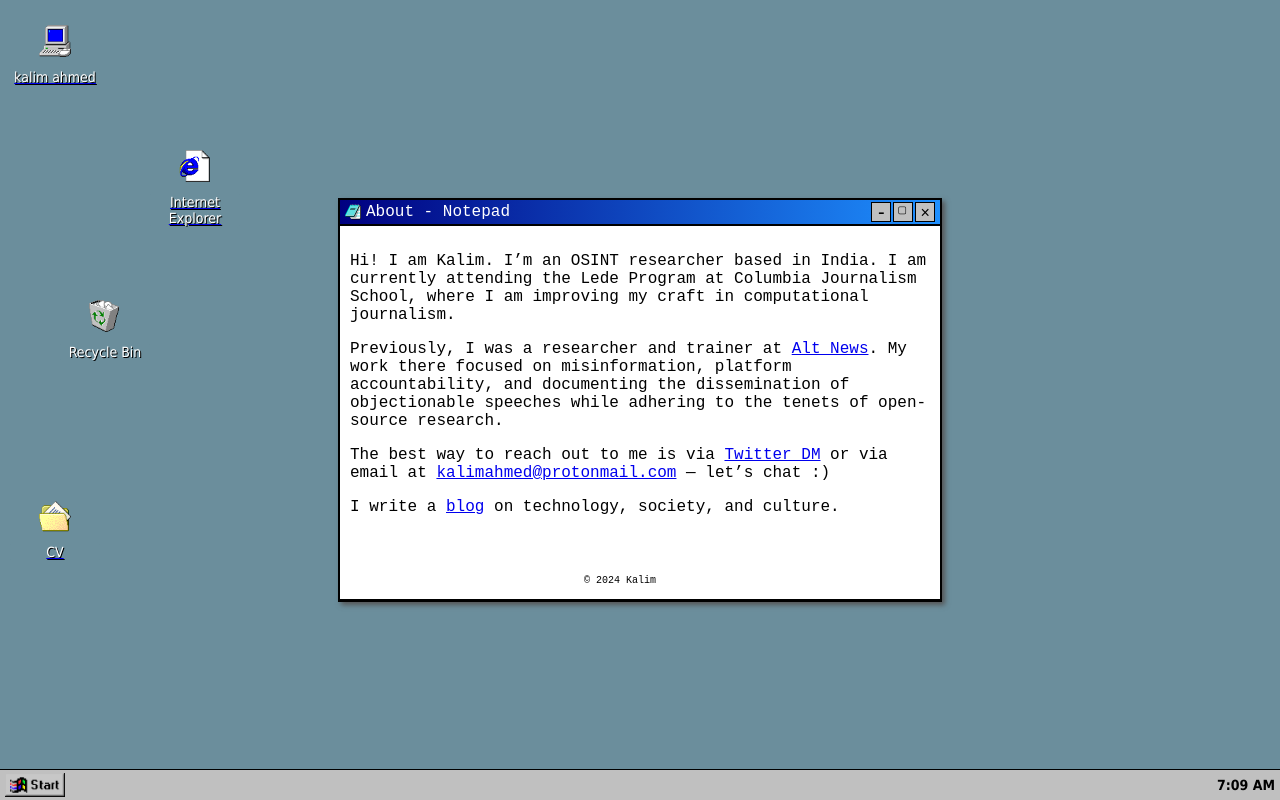
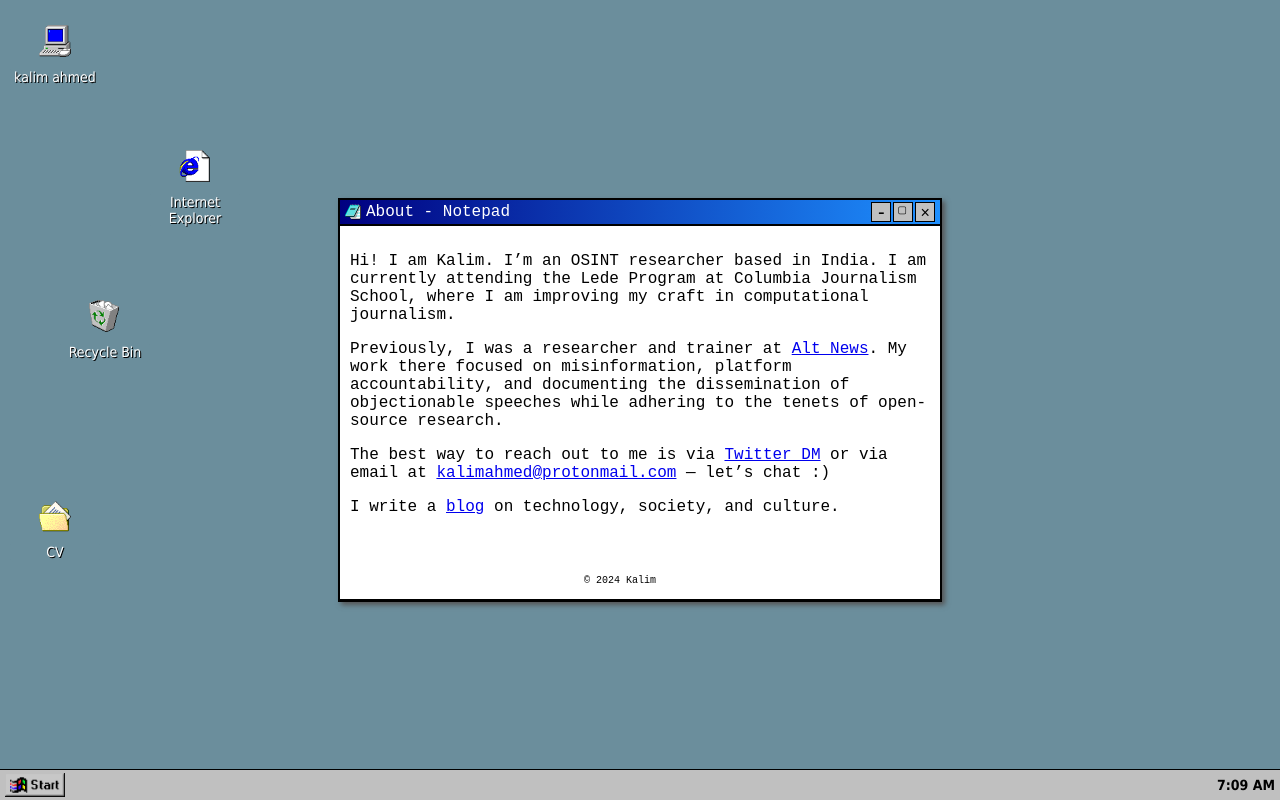
Before and after one commit to fayezapathan/hi, a plain HTML site: page index.html in a window 1280 px wide. Drawn offline with Linux system fonts and the light colour scheme.

Commit message:
necessary updates in CSS

```diff
--- a/style.css
+++ b/style.css
@@ -30,6 +30,11 @@ body {
     background-color: #6B8E9C;
     padding: 2px;
     border-radius: 3px;
+}
+
+.desktop-icon a {
+    text-decoration: none;
+    color: inherit;
 }
 
 .notepad {
```
